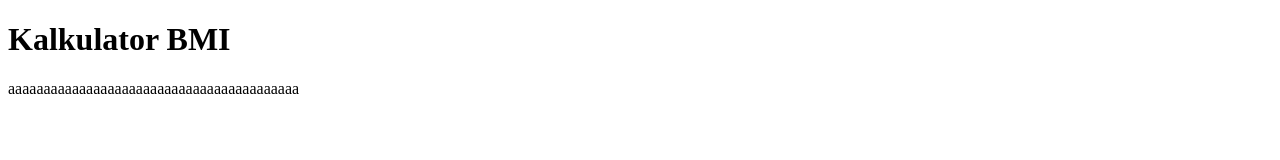
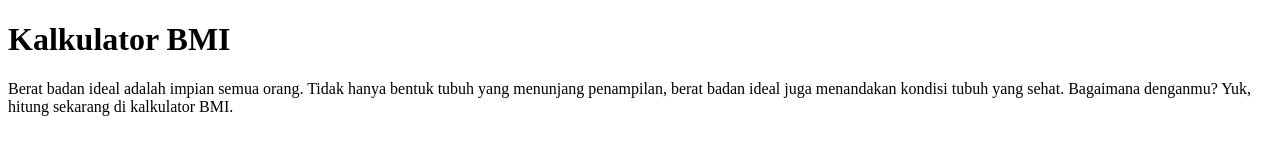
Before and after one commit to revou-fundamental-course/5-aug-24-Say-YEED, a plain HTML site: page index.html in a window 1280 px wide. Drawn offline with Linux system fonts and the light colour scheme.

Commit message:
Update index.html

```diff
--- a/index.html
+++ b/index.html
@@ -15,7 +15,9 @@
 
     <main>
         <article>
-            <p>aaaaaaaaaaaaaaaaaaaaaaaaaaaaaaaaaaaaaaaaa</p>
+            <p>Berat badan ideal adalah impian semua orang. Tidak hanya bentuk tubuh yang menunjang
+               penampilan, berat badan ideal juga menandakan kondisi tubuh yang sehat. Bagaimana denganmu?
+               Yuk, hitung sekarang di kalkulator BMI.</p>
         </article>
 
         <form></form>
```
